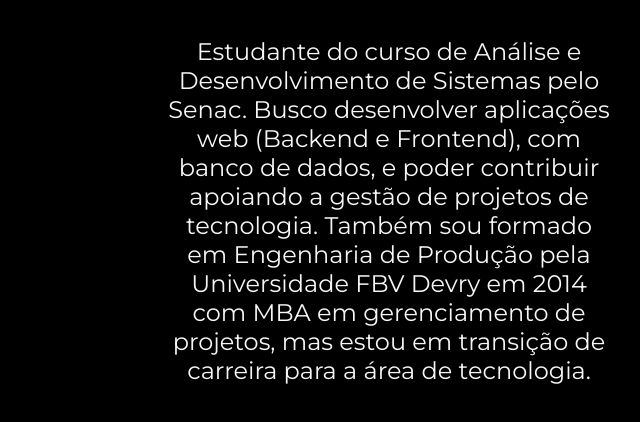
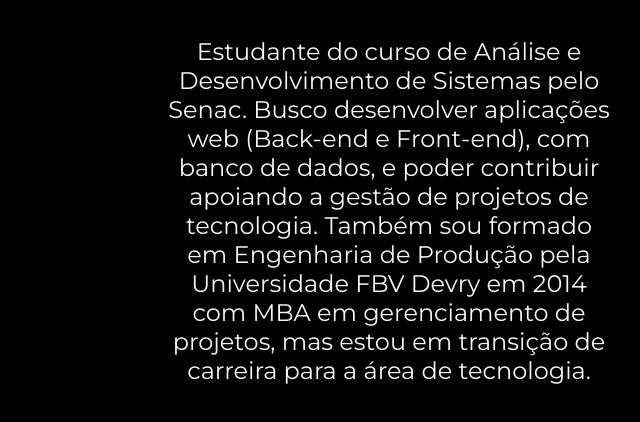
Before and after one commit to PedroBalder/PortifolioPedroBalder, a plain HTML site: page index.html in a window 1280 px wide. Shown: the part 504-926 px from the top of the page, 251-891 px from the left. Drawn offline with nearby package versions, Linux system fonts and the light colour scheme.

Commit message:
Update index.html

```diff
--- a/index.html
+++ b/index.html
@@ -18,7 +18,7 @@
         <section class = "apresentacao__conteudo">
             <h1 class="apresentacao__conteudo__titulo">Apresentação de Desenvolverdor Front-End: <strong class="titulo-destaque">Pedro Balder</strong></h1>
             <img class ="apresentacao__imagem" src="./assets/balder.jpg" alt ="foto da Pedro Balder">
-            <p class = apresentacao__conteudo__texto>Estudante do curso de Análise e Desenvolvimento de Sistemas pelo Senac. Busco desenvolver aplicações web (Backend e Frontend), com banco de dados, e poder contribuir apoiando a gestão de projetos de tecnologia. Também sou formado em Engenharia de Produção pela Universidade FBV Devry em 2014 com MBA em gerenciamento de projetos, mas estou em transição de carreira para a área de tecnologia.</p>
+            <p class = apresentacao__conteudo__texto>Estudante do curso de Análise e Desenvolvimento de Sistemas pelo Senac. Busco desenvolver aplicações web (Back-end e Front-end), com banco de dados, e poder contribuir apoiando a gestão de projetos de tecnologia. Também sou formado em Engenharia de Produção pela Universidade FBV Devry em 2014 com MBA em gerenciamento de projetos, mas estou em transição de carreira para a área de tecnologia.</p>
             <div class = "apresentacao__links">
                 <h2 class="apresentacao__links__subtitulo">Acesse minhas redes:
                 </h2>
```
